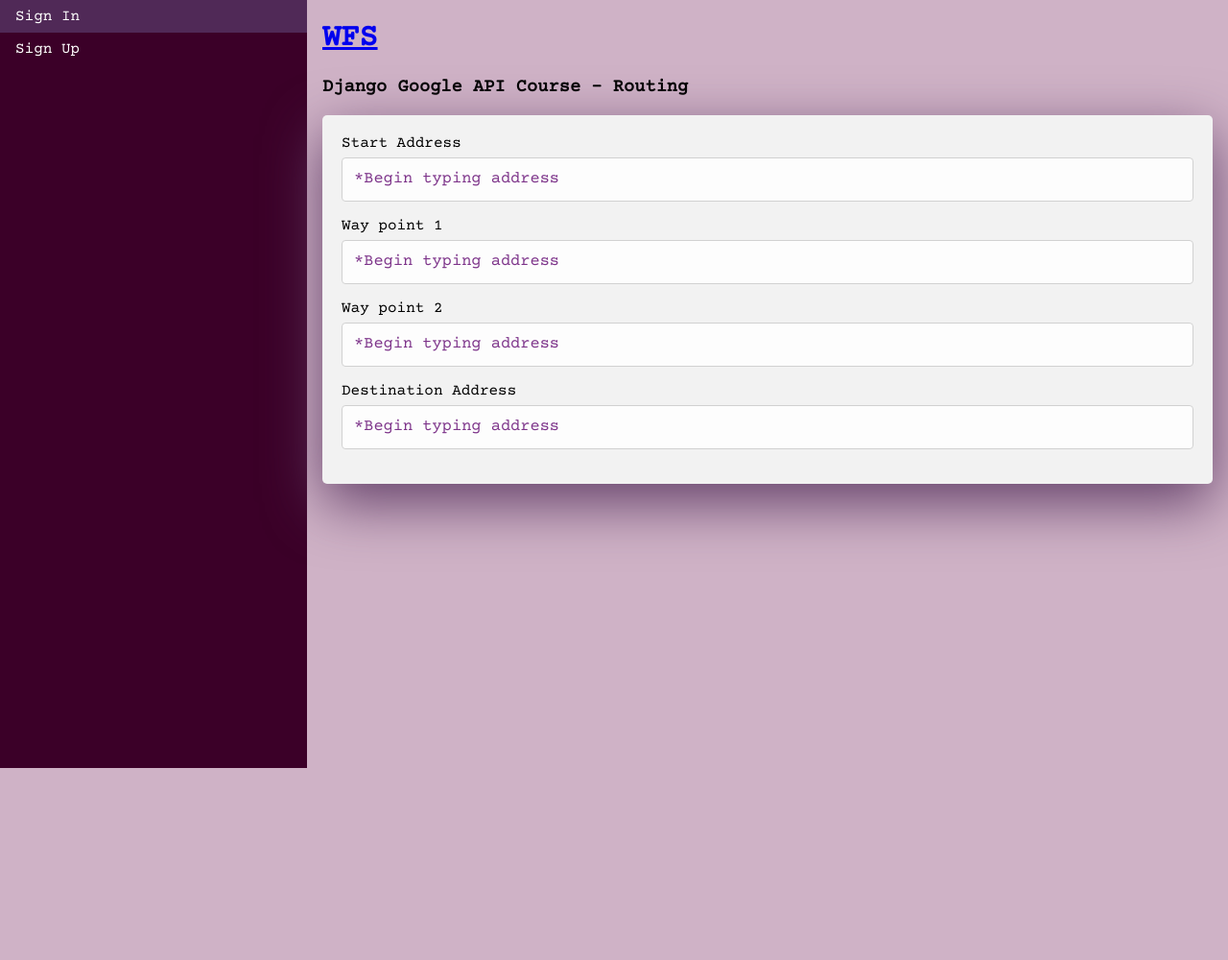
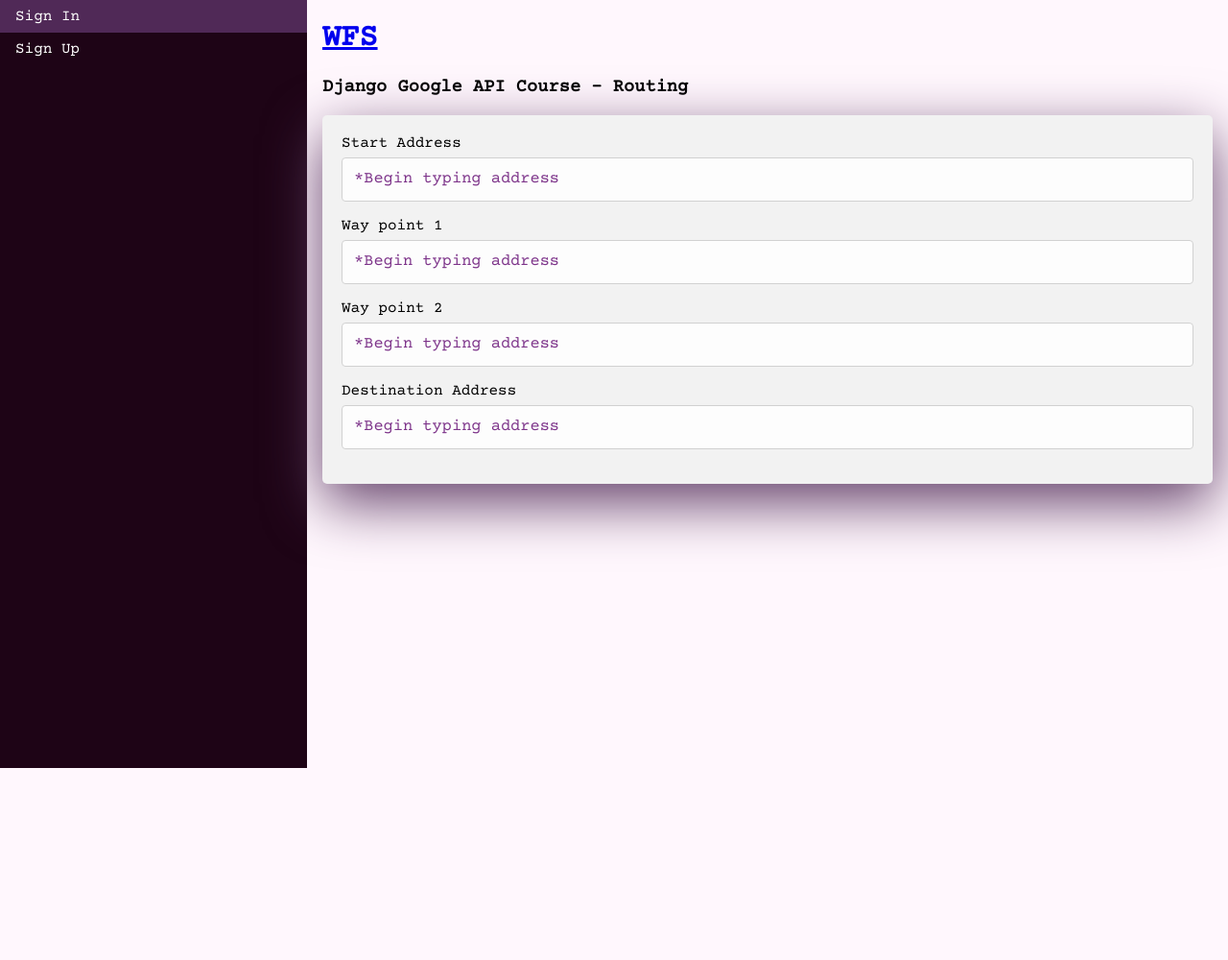
Before and after one commit to WellingtonFidelis/django-google-apis, a Django app: page /route in a window 1280 px wide. Shown: the whole page at 96% size. Run offline with Django 3.2, Linux system fonts and the light colour scheme; some libraries are stand-ins or nearby versions.

Commit message:
fixes(frontend): detail on css background & Jquery

```diff
--- a/static/main.css
+++ b/static/main.css
@@ -1,6 +1,6 @@
 body {
   font-family: "Courier Prime", monospace;
-  background-color: #cfb2c6;
+  background-color: #fff7fd;
 }
 * {
   box-sizing: border-box;
@@ -30,7 +30,7 @@ ul.sidenav {
   margin: 0;
   padding: 0;
   width: 25%;
-  background-color: #3b0028;
+  background-color: #1e0416;
   position: fixed;
   height: 100%;
   overflow: auto;
--- a/templates/base.html
+++ b/templates/base.html
@@ -38,7 +38,7 @@
   </div>
 
   <!--visit https://code.jquery.com/ for jquery script-->
-  <script src="https://code.jquery.com/jquery-3.6.0.min.js" integrity="sha256-/xUj+3OJU5yExlq6GSYGSHk7tPXikynS7ogEvDej/m4=" crossorigin="anonymous"></script>
+  <script src="https://ajax.googleapis.com/ajax/libs/jquery/3.6.0/jquery.min.js"></script>
 
   <!-- https://cdnjs.com/libraries/toastr.js/latest -->
   <script src="https://cdnjs.cloudflare.com/ajax/libs/toastr.js/latest/toastr.min.js" integrity="sha512-VEd+nq25CkR676O+pLBnDW09R7VQX9Mdiij052gVCp5yVH3jGtH70Ho/UUv4mJDsEdTvqRCFZg0NKGiojGnUCw==" crossorigin="anonymous" referrerpolicy="no-referrer"></script>
```
